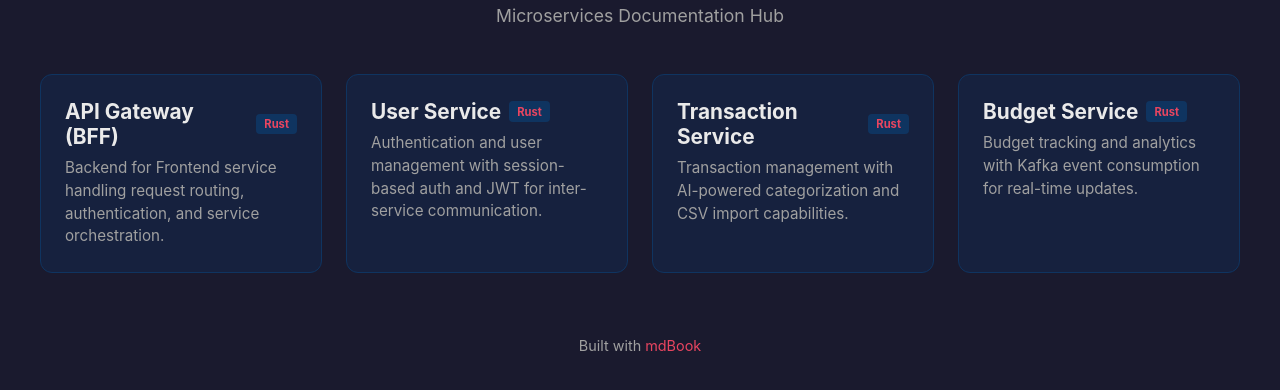
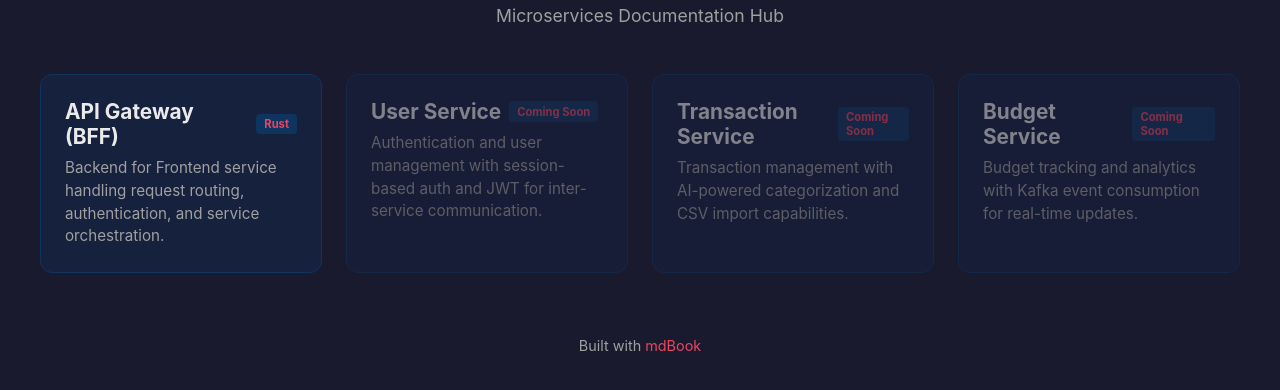
Before and after one commit to AlarQ/monney-planner-docs, a plain HTML site: page index.html in a window 1280 px wide. Shown: the part 84-474 px from the top of the page. Drawn offline with Linux system fonts and the light colour scheme.

Commit message:
feat(docs): simplify workflow to build only BFF docs

```diff
--- a/index.html
+++ b/index.html
@@ -124,20 +124,20 @@
                     <p>Backend for Frontend service handling request routing, authentication, and service orchestration.</p>
                 </a>
 
-                <a href="./user-service/" class="card">
-                    <h2>User Service <span class="badge">Rust</span></h2>
+                <div class="card" style="opacity: 0.5; cursor: not-allowed;">
+                    <h2>User Service <span class="badge">Coming Soon</span></h2>
                     <p>Authentication and user management with session-based auth and JWT for inter-service communication.</p>
-                </a>
+                </div>
 
-                <a href="./transaction-service/" class="card">
-                    <h2>Transaction Service <span class="badge">Rust</span></h2>
+                <div class="card" style="opacity: 0.5; cursor: not-allowed;">
+                    <h2>Transaction Service <span class="badge">Coming Soon</span></h2>
                     <p>Transaction management with AI-powered categorization and CSV import capabilities.</p>
-                </a>
+                </div>
 
-                <a href="./budget-service/" class="card">
-                    <h2>Budget Service <span class="badge">Rust</span></h2>
+                <div class="card" style="opacity: 0.5; cursor: not-allowed;">
+                    <h2>Budget Service <span class="badge">Coming Soon</span></h2>
                     <p>Budget tracking and analytics with Kafka event consumption for real-time updates.</p>
-                </a>
+                </div>
             </div>
         </main>
 
```
Also changed, not shown: 1 other file.
